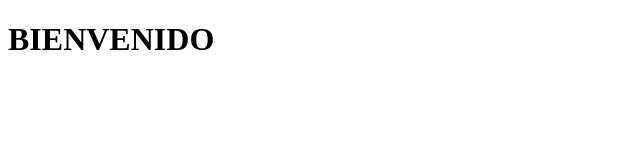
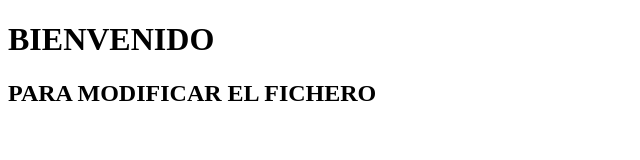
Before and after one commit to 4ndreaCatMen/Project, a plain HTML site: page index.html in a window 1280 px wide. Shown: the whole page, without its empty margins (0-640 px from the left). Drawn offline with Linux system fonts and the light colour scheme.

Commit message:
modificau el index

```diff
--- a/index.html
+++ b/index.html
@@ -8,5 +8,6 @@
 </head>
 <body>
     <h1>BIENVENIDO</h1>
+    <h2>PARA MODIFICAR EL FICHERO</h2>
 </body>
 </html>
```
